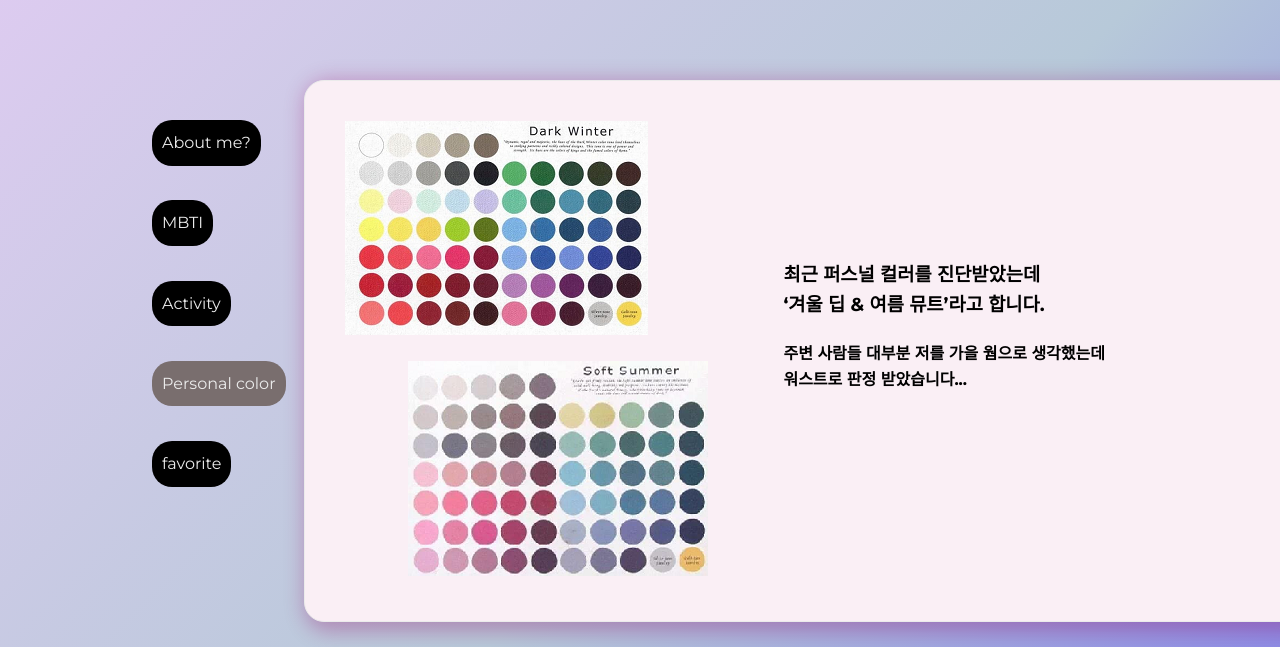
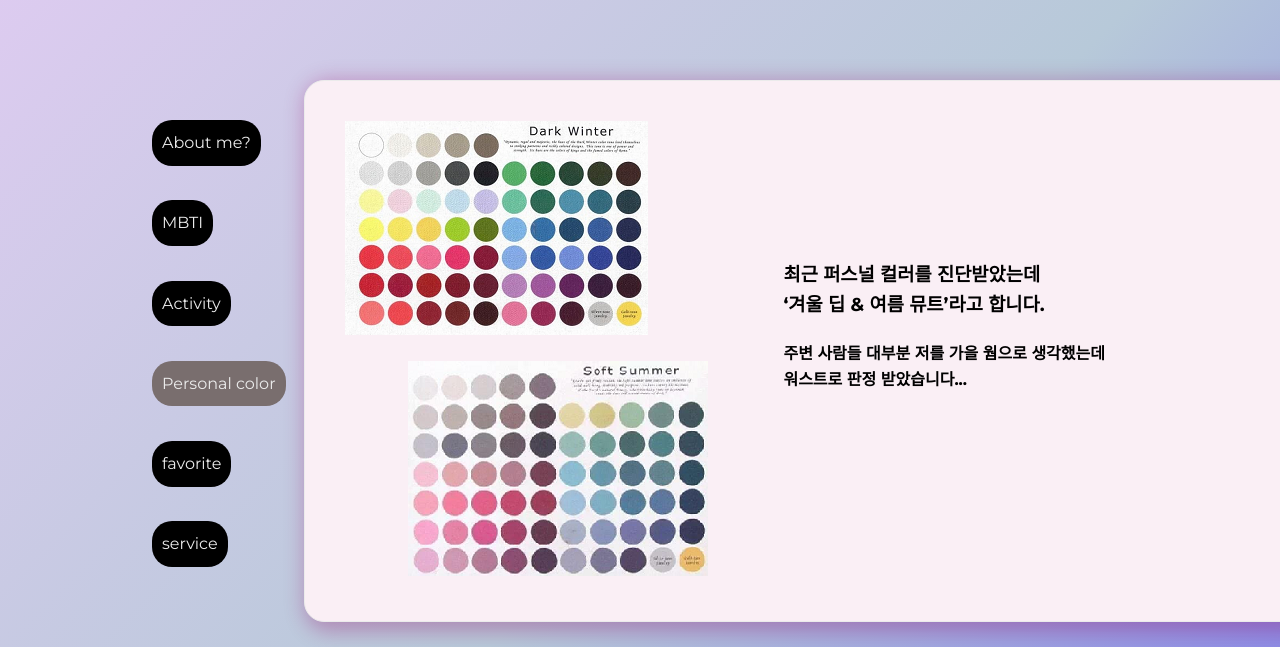
Before and after one commit to wlsdk9803/self_PR_PersonalColor, a plain HTML site: page index.html in a window 1280 px wide. Shown: the top 647 px of the page. Drawn offline with Linux system fonts and the light colour scheme.

Commit message:
personal color

```diff
--- a/index.html
+++ b/index.html
@@ -11,7 +11,7 @@
         top: 160px;
         float: right;
       }
-      .textbox:nth-child(6) {
+      .textbox:nth-child(7) {
         background-color: rgb(250, 239, 245);
       }
       .picture1 {
@@ -64,6 +64,13 @@
           ></span
         >
       </div>
+      <div class="balloon">
+        <span
+          ><a href="https://wlsdk9803.github.io/self_PR_service/"
+            >service</a
+          ></span
+        >
+      </div>
       <div class="textbox">
         <div class="float-wrap">
           <img class="picture1" src="image/personal_winter.png" />
--- a/style.css
+++ b/style.css
@@ -75,7 +75,12 @@ a {
   grid-row: 12/14;
   z-index: 1;
 }
-.textbox:nth-child(6) {
+.balloon:nth-child(6) {
+  grid-column: 2/3;
+  grid-row: 14/16;
+  z-index: 1;
+}
+.textbox:nth-child(7) {
   grid-column: 3/10;
   grid-row: 3/18;
   width: 1000px;
```
